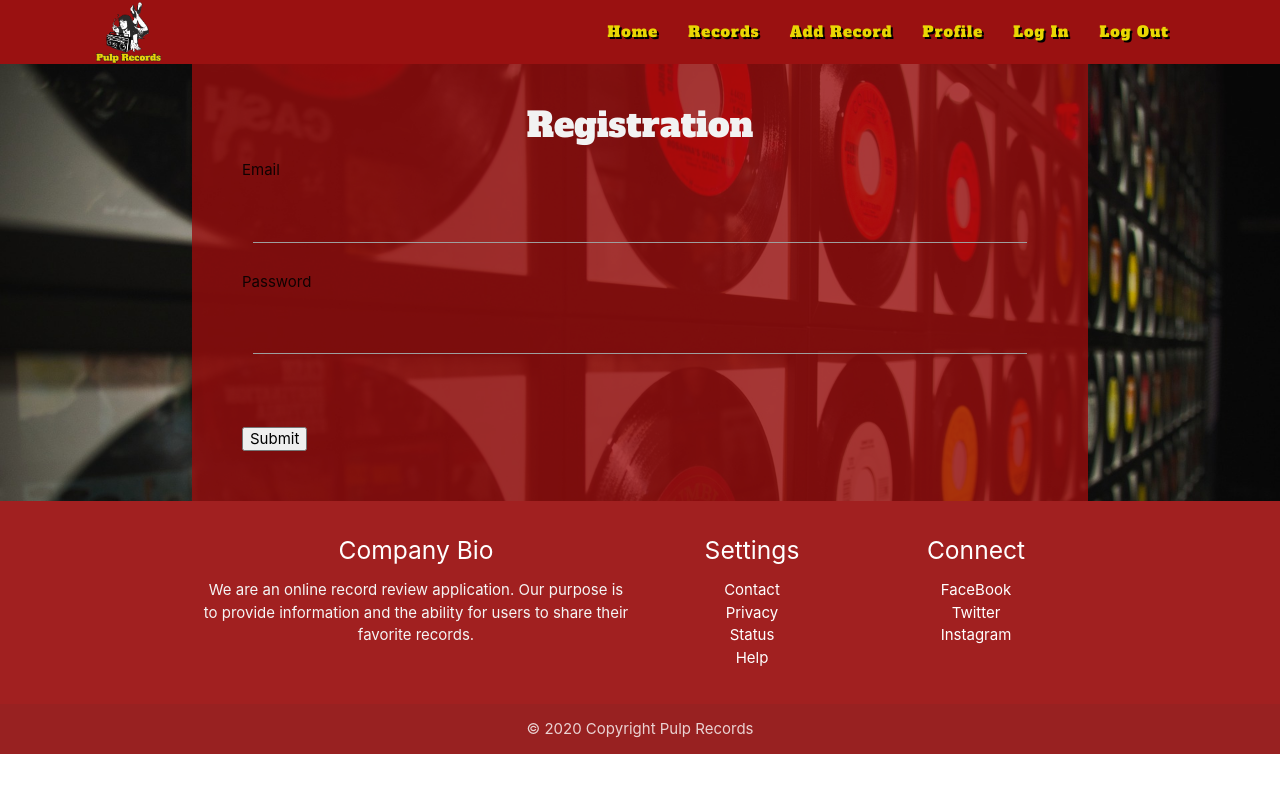
After one commit to Timmy-Bergkvist/pulp-records, a Flask app: template templates/register.html in a window 1280 px wide. The commit adds this page. Run offline with Flask 2, Linux system fonts and the light colour scheme; the template is opened without the code that fills it, so the values that code supplies are empty, except form fields; form fields are guessed from the names that the template uses; parts of the project's set-up code (start-up, migrations or seed data) failed here and were passed over; some libraries are stand-ins or nearby versions.

Commit message:
setting up a login and logout form in html and app.py

```diff
--- a/app.py
+++ b/app.py
@@ -1,7 +1,14 @@
 import os
+import re
+import logging
 from flask import Flask, render_template, redirect, request, url_for
 from flask_pymongo import PyMongo
+from flask_login import LoginManager, current_user, login_user, logout_user, login_required
 from bson.objectid import ObjectId
+from forms import LoginForm, RegistrationForm
+from werkzeug.security import generate_password_hash, check_password_hash
+from user import User
+
 
 
 from os import path
@@ -13,6 +20,9 @@ app = Flask(__name__)
 
 app.config["MONGO_DBNAME"] = 'pulpRecordsDB'
 app.config["MONGO_URI"] = os.getenv('MONGO_URI', 'mongodb://localhost')
+
+app.config['SECRET_KEY'] = os.getenv('SECRET_KEY')
+
 
 mongo = PyMongo(app)
 
@@ -29,6 +39,7 @@ def get_genra():
 
 
 @app.route('/add_records')
+@login_required
 def add_records():
     return render_template('addrecords.html',
                            genra=mongo.db.genra.find())
@@ -42,24 +53,71 @@ def insert_reviews():
 
 
 @app.route('/records')
+@login_required
 def records():
     return render_template("records.html")
 
 
 @app.route('/profile')
+@login_required
 def profile():
     return render_template("profile.html")
 
 
+#Registration
 
-@app.route('/log_in')
-def log_in():
-    return render_template("login.html")
+@app.route('/register', methods=['GET', 'POST'])
+def register():
+    form = RegForm()
+    if request.method == 'POST':
+        if form.validate():
+            existing_user = User.objects(email=form.email.data).first()
+            if existing_user is None:
+                hashpass = generate_password_hash(form.password.data, method='sha256')
+                hey = User(form.email.data,hashpass).save()
+                login_user(hey)
+                return redirect(url_for('dashboard'))
+    return render_template('register.html', form=form)
 
 
-@app.route('/log_out')
-def log_out():
-    return render_template("logout.html")
+#Login
+
+class User(UserMixin, db.register):
+    meta = {'collection': '<---YOUR_COLLECTION_NAME--->'}
+    email = db.register(max_length=30)
+    password = db.register()
+@login_manager.user_loader
+def load_user(user_id):
+    return User.objects(pk=user_id).first()
+
+
+class RegForm(FlaskForm):
+    email = StringField('email',  validators=[InputRequired(), Email(message='Invalid email'), Length(max=30)])
+    password = PasswordField('password', validators=[InputRequired(), Length(min=8, max=20)])
+
+
+
+@app.route('/login', methods=['GET', 'POST'])
+def login():
+    if current_user.is_authenticated == True:
+        return redirect(url_for('dashboard'))
+    form = RegForm()
+    if request.method == 'POST':
+        if form.validate():
+            check_user = User.objects(email=form.email.data).first()
+            if check_user:
+                if check_password_hash(check_user['password'], form.password.data):
+                    login_user(check_user)
+                    return redirect(url_for('dashboard'))
+    return render_template('login.html', form=form)
+
+
+
+@app.route('/logout', methods = ['GET'])
+@login_required
+def logout():
+    logout_user()
+    return redirect(url_for('index'))
 
 
 
--- a/requirements.txt
+++ b/requirements.txt
@@ -6,13 +6,17 @@ distlib==0.3.0
 dnspython==1.16.0
 filelock==3.0.12
 Flask==1.1.2
+Flask-Login==0.5.0
+flask-mongoengine==0.9.5
 Flask-PyMongo==2.3.0
+Flask-WTF==0.14.3
 isort==4.3.21
 itsdangerous==1.1.0
 Jinja2==2.11.2
 lazy-object-proxy==1.4.3
 MarkupSafe==1.1.1
 mccabe==0.6.1
+mongoengine==0.20.0
 pylint==2.5.2
 pymongo==3.10.1
 six==1.14.0
@@ -20,3 +24,4 @@ toml==0.10.0
 virtualenv==20.0.20
 Werkzeug==1.0.1
 wrapt==1.12.1
+WTForms==2.3.1
--- a/templates/base.html
+++ b/templates/base.html
@@ -26,16 +26,16 @@
         <li><a href="{{url_for('records')}}">Records</a></li>
         <li><a href="{{url_for('add_records')}}">Add Record</a></li>
         <li><a href="{{url_for('profile')}}">Profile</a></li>
-        <li><a href="{{url_for('log_in')}}">Log In</a></li>
-        <li><a href="{{url_for('log_out')}}">Log Out</a></li>
+        <li><a href="{{url_for('login')}}">Log In</a></li>
+        <li><a href="{{url_for('logout')}}">Log Out</a></li>
       </ul>
       <ul id="nav-mobile" class="sidenav">
         <li><a href="{{url_for('index')}}">Home</a></li>
         <li><a href="{{url_for('records')}}">Records</a></li>
         <li><a href="{{url_for('add_records')}}">Add Record</a></li>
         <li><a href="{{url_for('profile')}}">Profile</a></li>
-        <li><a href="{{url_for('log_in')}}">Log In</a></li>
-        <li><a href="{{url_for('log_out')}}">Log Out</a></li>
+        <li><a href="{{url_for('login')}}">Log In</a></li>
+        <li><a href="{{url_for('logout')}}">Log Out</a></li>
       </ul>
       <a href="#" data-target="nav-mobile" class="sidenav-trigger"><i class="material-icons">menu</i></a>
     </div>
--- /dev/null
+++ b/templates/register.html
@@ -0,0 +1,23 @@
+{% extends "base.html" %}
+
+{% block content %}
+<div class="container" id="info-container">
+<h4 class="center h4header">Registration</h4>
+<form action="/register" method="POST">
+  <p>Email</p>
+    <div class="row">
+        <div class="col s12 title">{{ form.email }}</div>
+    </div>
+  <p>Password</p>
+    <div class="row">
+        <div class="col s12"> {{ form.password }} {{ form.hidden_tag() }}</div>
+    </div>
+  <br>
+  <br>
+  <input type="submit" value="Submit">
+</div>
+</form>
+
+
+
+{% endblock %}
```
